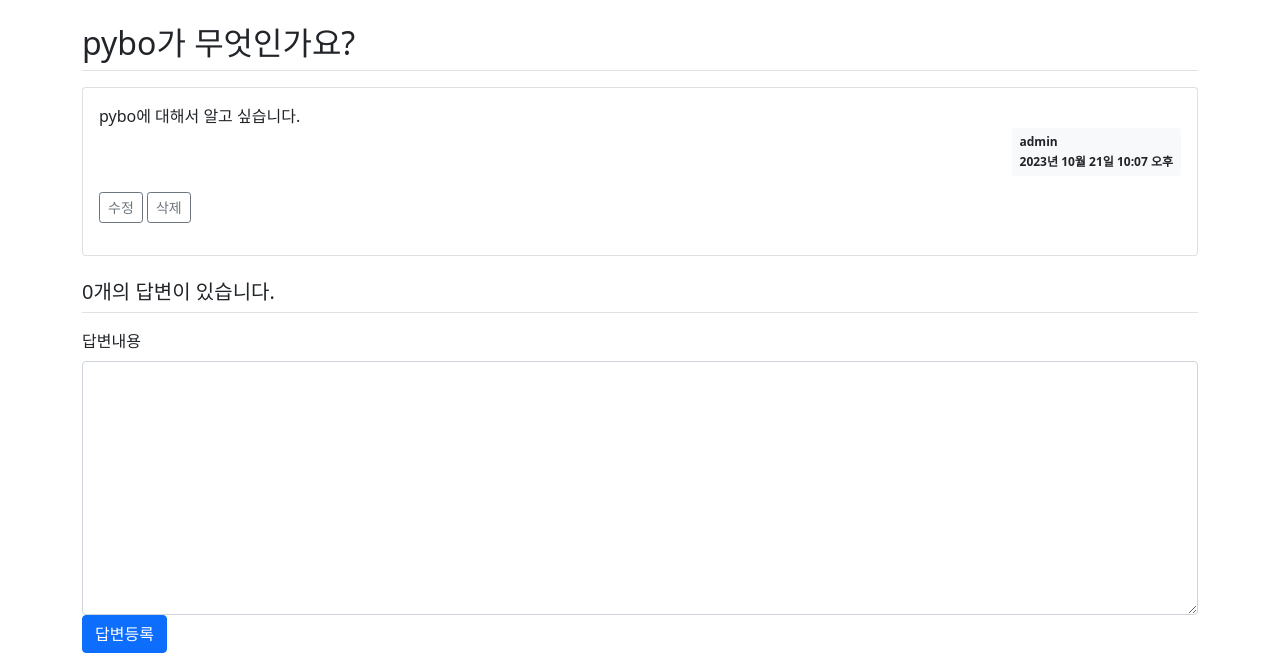
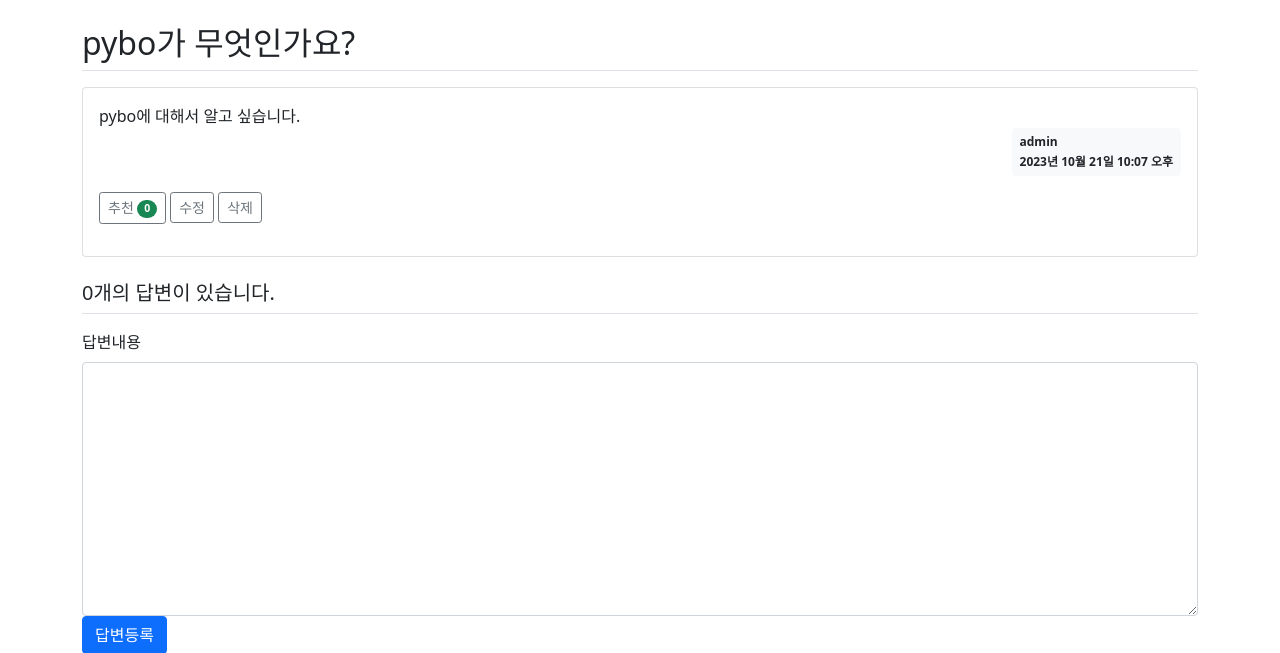
Before and after one commit to sehyunko/pybo_practice, a Django app: page /pybo/answer/create/1/ in a window 1280 px wide. Shown: the part 57-710 px from the top of the page. Run offline with Django 4.2, Linux system fonts and the light colour scheme; a user stored in the database is signed in; data comes from the database, SQL or seed files in the repository; both versions use the stored data as it was after the commit; some libraries are stand-ins or nearby versions.

Commit message:
1026추천기능추가

```diff
--- a/projects/mysite/pybo/models.py
+++ b/projects/mysite/pybo/models.py
@@ -2,21 +2,23 @@ from django.db import models
 from django.contrib.auth.models import User
 
 class Question(models.Model):
-    author = models.ForeignKey(User, on_delete=models.CASCADE)
+    author = models.ForeignKey(User, on_delete=models.CASCADE, related_name="author_question")
     subject = models.CharField(max_length = 200)
     content = models.TextField()
     create_date = models.DateTimeField()
     modify_date = models.DateTimeField(null=True, blank=True)
+    voter = models.ManyToManyField(User, related_name = 'voter_question')
 
     def __str__(self):
         return self.subject
 
 class Answer(models.Model):
-    author = models.ForeignKey(User, on_delete=models.CASCADE)
+    author = models.ForeignKey(User, on_delete=models.CASCADE, related_name="author_answer")
     question = models.ForeignKey(Question, on_delete = models.CASCADE)
     content = models.TextField()
     create_date = models.DateTimeField()
     modify_date = models.DateTimeField(null=True, blank=True)
+    voter = models.ManyToManyField(User, related_name="voter_answer")
 
     def __str__(self):
         return self.content
--- a/projects/mysite/pybo/urls.py
+++ b/projects/mysite/pybo/urls.py
@@ -18,6 +18,7 @@ urlpatterns = [
          question_views.question_modify, name='question_modify'),
     path('question/delete/<int:question_id>/',
          question_views.question_delete, name='question_delete'),
+    path('question/vote/<int:question_id>/', question_views.question_vote, name="question_vote"),
 
     # answer_views.py
     path('answer/create/<int:question_id>/',
@@ -26,4 +27,6 @@ urlpatterns = [
          answer_views.answer_modify, name='answer_modify'),
     path('answer/delete/<int:answer_id>/',
          answer_views.answer_delete, name='answer_delete'),
+    path('answer/vote/<int:answer_id>', answer_views.answer_vote, name='answer_vote'),
+
 ]
--- a/projects/mysite/pybo/views/answer_views.py
+++ b/projects/mysite/pybo/views/answer_views.py
@@ -50,3 +50,12 @@ def answer_delete(request, answer_id):
     else:
         answer.delete()
     return redirect('pybo:detail', question_id = answer.question.id)
+
+@login_required(login_url = 'common:login')
+def answer_vote(request, answer_id):
+    answer = get_object_or_404(Answer, pk=answer_id)
+    if request.user == answer.author:
+        messages.error(request,'본인이 작성한 댓글은 추천할 수 없습니다')
+    else:
+        answer.voter.add(request.user)
+    return redirect('pybo:detail', question_id = answer.question.id)
--- a/projects/mysite/templates/pybo/question_detail.html
+++ b/projects/mysite/templates/pybo/question_detail.html
@@ -1,7 +1,7 @@
 {% extends 'base.html' %}
 {% block content %}
 <div class="container my-3">
-    <!-- 수정권한 없음 에러 message 표시 -->
+<!-- 수정권한 없음 에러 message 표시 -->
     {% if messages %}
     <div class="alert alert-danger my-3" role="alert">
     {% for message in messages %}
@@ -28,6 +28,10 @@
                 </div>
             </div>
             <div class="my-3">
+                <a href="javascript:void(0)" data-uri="{% url 'pybo:question_vote' question.id  %}"
+                class="recommend btn btn-sm btn-outline-secondary"> 추천
+                 <span class="badge rounded-pill bg-success">{{question.voter.count}}</span>
+             </a>
                 {% if request.user == question.author %}
                 <a href="{% url 'pybo:question_modify' question.id  %}"
                    class="btn btn-sm btn-outline-secondary">수정</a>
@@ -55,6 +59,10 @@
                     <div>{{ answer.create_date }}</div>
                 </div>
                 <div class="my-3">
+                 <a href="javascript:void(0)" data-uri="{% url 'pybo:answer_vote' answer.id  %}"
+                    class="recommend btn btn-sm btn-outline-secondary"> 추천
+                    <span class="badge rounded-pill bg-success">{{answer.voter.count}}</span>
+                 </a>
                     {% if request.user == answer.author %}
                     <a href="{% url 'pybo:answer_modify' answer.id  %}"
                        class="btn btn-sm btn-outline-secondary">수정</a>
@@ -103,5 +111,13 @@ Array.from(delete_elements).forEach(function(element) {
         };
     });
 });
+const recommend_elements = document.getElementsByClassName("recommend");
+Array.from(recommend_elements).forEach(function(element) {
+    element.addEventListener('click', function() {
+        if(confirm("정말로 추천하시겠습니까?")) {
+            location.href = this.dataset.uri;
+        };
+    });
+});
 </script>
 {% endblock %}
```
Also changed, not shown: projects/mysite/pybo/views/question_views.py (+9 -0 lines), projects/mysite/db.sqlite3, projects/mysite/pybo/migrations/0005_answer_voter_question_voter_alter_answer_author_and_more.py (added).
